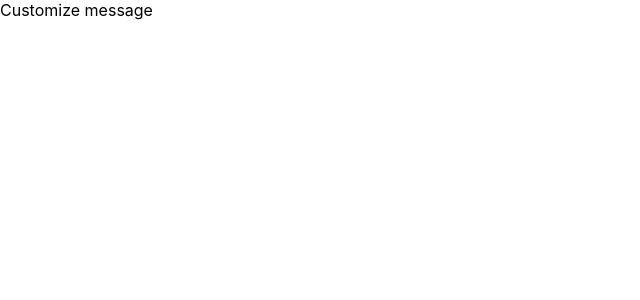
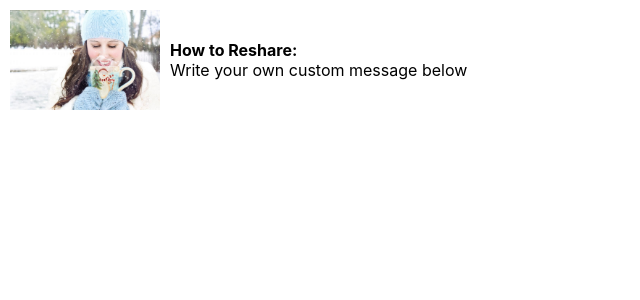
Before and after one commit to firezgi/ecard, a React (Create React App) app: page / in a window 1280 px wide. Both pictures are taken after a click on the button "Reshare This Card". Shown: the top 300 px of the page, without its empty margins (0-640 px from the left). Built offline with nearby package versions, Linux system fonts and the light colour scheme.

Commit message:
feat(instructios): add instructions to resend

```diff
--- a/public/index.html
+++ b/public/index.html
@@ -7,7 +7,7 @@
     <meta name="theme-color" content="#000000" />
     <meta
       name="description"
-      content="Web site created using create-react-app"
+      content="Custome E-card project to send and reshare holiday cards"
     />
     <link rel="apple-touch-icon" href="%PUBLIC_URL%/logo192.png" />
     <!--
@@ -24,7 +24,7 @@
       work correctly both with client-side routing and a non-root public URL.
       Learn how to configure a non-root public URL by running `npm run build`.
     -->
-    <title>React App</title>
+    <title>E-Card App</title>
   </head>
   <body>
     <noscript>You need to enable JavaScript to run this app.</noscript>
--- a/src/App.css
+++ b/src/App.css
@@ -1,3 +1,8 @@
+
+body{
+  margin: 0;
+  padding:10px;
+}
 .App {
   text-align: center;
 }
@@ -5,6 +10,13 @@
 .App-logo {
   height: 40vmin;
   pointer-events: none;
+}
+.instructions{
+  display:flex;
+  flex-direction:row ;
+  align-items: center;
+  gap:10px;
+
 }
 
 @media (prefers-reduced-motion: no-preference) {
@@ -36,3 +48,7 @@
     transform: rotate(360deg);
   }
 }
+.thumb{
+  width:150px;
+  height:auto;
+}
--- a/src/components/CustomizeMessage.js
+++ b/src/components/CustomizeMessage.js
@@ -1,10 +1,21 @@
-import React from 'react'
+import React from 'react';
+import '../App.css';
+import logo from '../images/ecardpic.jpg';
+
 
 function CustomizeMessage() {
     return (
-        <div>
-            Customize message
-        </div>
+        <>
+         <div className="instructions">
+         <img src={logo} className="thumb" alt="logo"
+         width/>
+         <p><strong>How to Reshare:</strong><br/>
+         Write your own custom message below </p>
+         </div>
+         <div>
+             <label for ></label>
+         </div>
+        </>
     )
 }
 
```
Also changed, not shown: src/images/card.png (added).
